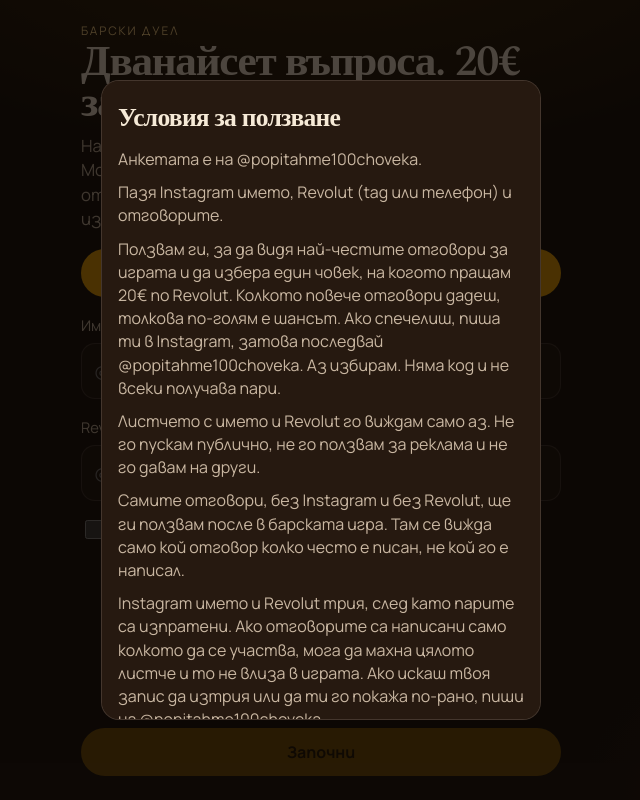
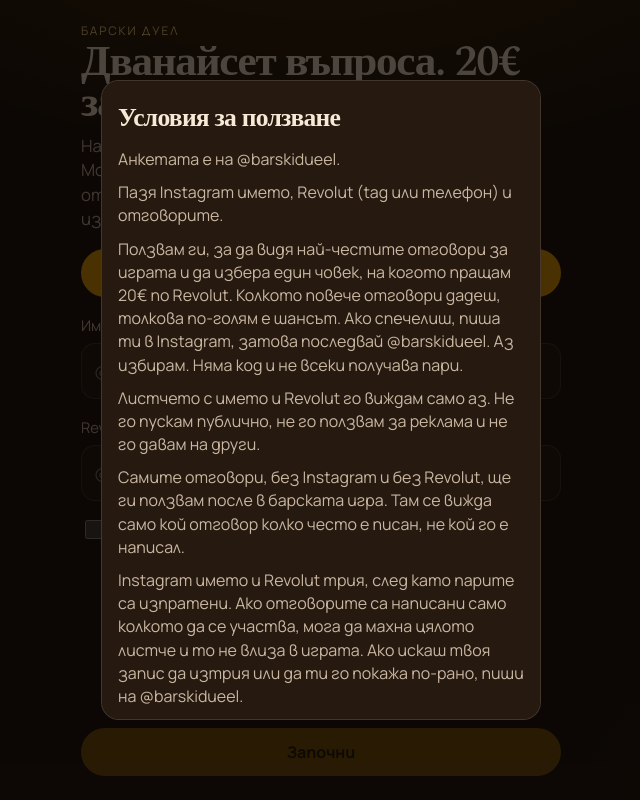
Before and after one commit to ivaylonikolov7/popitahme-100-choveka, a React (Vite) app: page / in a window 1280 px wide. Both pictures are taken after a click on the button "Съгласявам се с условията за ползване". Shown: the whole page, without its empty margins (319-959 px from the left). Built offline with nearby package versions, Linux system fonts and the light colour scheme.

Commit message:
update name

```diff
--- a/src/survey/SurveyApp.tsx
+++ b/src/survey/SurveyApp.tsx
@@ -134,8 +134,8 @@ export function SurveyApp() {
             <p className="lede">
               Листчето е прието. Ако те избера, ще ти пиша в Instagram. Последвай профила, за да мога да ти пратя съобщението. 20€ тръгват по Revolut, който написа.
             </p>
-            <a className="btn primary follow" href="https://www.instagram.com/popitahme100choveka/" target="_blank" rel="noopener noreferrer">
-              Последвай @popitahme100choveka
+            <a className="btn primary follow" href="https://www.instagram.com/barskidueel/" target="_blank" rel="noopener noreferrer">
+              Последвай @barskidueel
             </a>
           </>
         ) : step < 0 ? (
@@ -144,8 +144,8 @@ export function SurveyApp() {
             <p className="lede">
               На всеки въпрос можеш да напишеш няколко отговора. Можеш да спреш когато искаш. Колкото повече отговори дадеш, толкова по-голям е шансът. Ако те избера, ще ти пиша в Instagram.
             </p>
-            <a className="btn primary follow" href="https://www.instagram.com/popitahme100choveka/" target="_blank" rel="noopener noreferrer">
-              Последвай @popitahme100choveka
+            <a className="btn primary follow" href="https://www.instagram.com/barskidueel/" target="_blank" rel="noopener noreferrer">
+              Последвай @barskidueel
             </a>
             <label className="field">
               <span>Име или @ в Instagram</span>
@@ -186,17 +186,17 @@ export function SurveyApp() {
                   onClick={(event) => event.stopPropagation()}
                 >
                   <h2 id="terms-title">Условия за ползване</h2>
-                  <p>Анкетата е на @popitahme100choveka.</p>
+                  <p>Анкетата е на @barskidueel.</p>
                   <p>Пазя Instagram името, Revolut (tag или телефон) и отговорите.</p>
                   <p>
-                    Ползвам ги, за да видя най-честите отговори за играта и да избера един човек, на когото пращам 20€ по Revolut. Колкото повече отговори дадеш, толкова по-голям е шансът. Ако спечелиш, пиша ти в Instagram, затова последвай @popitahme100choveka. Аз избирам. Няма код и не всеки получава пари.
+                    Ползвам ги, за да видя най-честите отговори за играта и да избера един човек, на когото пращам 20€ по Revolut. Колкото повече отговори дадеш, толкова по-голям е шансът. Ако спечелиш, пиша ти в Instagram, затова последвай @barskidueel. Аз избирам. Няма код и не всеки получава пари.
                   </p>
                   <p>Листчето с името и Revolut го виждам само аз. Не го пускам публично, не го ползвам за реклама и не го давам на други.</p>
                   <p>
                     Самите отговори, без Instagram и без Revolut, ще ги ползвам после в барската игра. Там се вижда само кой отговор колко често е писан, не кой го е написал.
                   </p>
                   <p>
-                    Instagram името и Revolut трия, след като парите са изпратени. Ако отговорите са написани само колкото да се участва, мога да махна цялото листче и то не влиза в играта. Ако искаш твоя запис да изтрия или да ти го покажа по-рано, пиши на @popitahme100choveka.
+                    Instagram името и Revolut трия, след като парите са изпратени. Ако отговорите са написани само колкото да се участва, мога да махна цялото листче и то не влиза в играта. Ако искаш твоя запис да изтрия или да ти го покажа по-рано, пиши на @barskidueel.
                   </p>
                   <div className="dock">
                     <button type="button" className="btn ghost" onClick={() => setTermsOpen(false)}>
```
